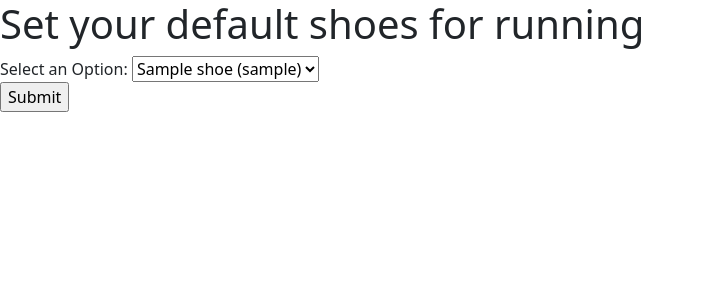
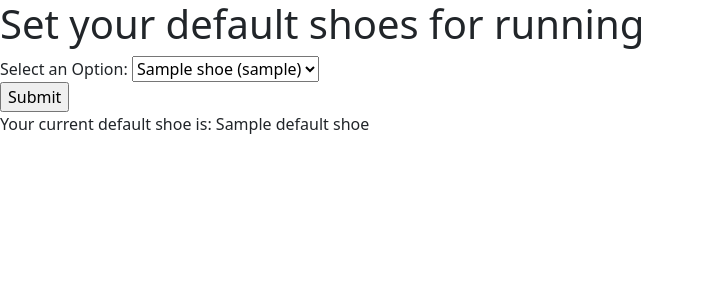
Before and after one commit to charlotte-bourg/strava-projects, a Flask app: template templates/set_default_gear.html in a window 1280 px wide. Shown: the top 300 px of the page, without its empty margins (0-704 px from the left). Run offline with Flask 3, Linux system fonts and the light colour scheme; tables that the repository leaves empty hold one stand-in row (values such as "Sample post"); the template is opened without the code that fills it: values that come from a table or form of the project are taken from there, most other values are stand-ins (such as "Sample title", 1, 10 or a date in 2020).

Commit message:
email formatting and task tweaks

```diff
--- a/server.py
+++ b/server.py
@@ -193,10 +193,13 @@ def webhook():
         data = request.get_json()
         user = crud.get_user_by_strava_id(data['owner_id'])
         access_token_code = retrieve_valid_access_code(user.id)
-        user_default_shoe_strava_id = crud.get_user_default_shoe(user.id).strava_gear_id
+        user_default_shoe = crud.get_user_default_shoe(user.id)
+        user_default_shoe_strava_id = user_default_shoe.strava_gear_id
+        user_default_shoe_name = user_default_shoe.name
+
 
         # process event asynchronously with celery task
-        process_new_event.delay(data, user.email, user_default_shoe_strava_id, access_token_code)
+        process_new_event.delay(data, user.email, user_default_shoe_strava_id, user_default_shoe_name, access_token_code)
 
         # acknowledge new event with status code 200 (required within 2 seconds)
         return jsonify({"status": "success"})
@@ -291,8 +294,8 @@ def retrieve_gear():
             active_shoes.append(shoe_obj)
     db.session.add_all(shoe_objects)
     db.session.commit()
-
-    return render_template('set_default_gear.html', shoes = active_shoes)
+    default_shoe = crud.get_user_default_shoe(user.id)
+    return render_template('set_default_gear.html', default_shoe = default_shoe, shoes = active_shoes)
 
 @app.route('/set-default-run-gear', methods=['POST'])
 @login_required
@@ -302,18 +305,18 @@ def set_default_run_shoes():
     previous_default_shoe = crud.get_user_default_shoe(user.id)
     new_default_shoe_id = int(request.form['dropdown'])
     if previous_default_shoe and previous_default_shoe.id == new_default_shoe_id:
-        return "that was already your default"
+        return redirect('/retrieve-gear')
     else:
         if previous_default_shoe:
             previous_default_shoe.run_default = False
         shoe_obj = crud.get_shoe_by_id(new_default_shoe_id)
         shoe_obj.run_default = True
         db.session.commit()
-    return "you're all set up!"
+    return redirect('/retrieve-gear')
 
 # process new activity routes
 @celery.task
-def process_new_event(data, user_email, user_default_shoe_strava_id, access_token_code):
+def process_new_event(data, user_email, user_default_shoe_strava_id, user_default_shoe_name, access_token_code):
     """Process new event from Strava webhook."""
     # ignore events that don't represent creation of a new activity
     if data['object_type'] != 'activity' or data['aspect_type'] != 'create':
@@ -339,14 +342,14 @@ def process_new_event(data, user_email, user_default_shoe_strava_id, access_toke
         sport_type_user_friendly = USER_FRIENDLY_SPORT_NAMES[sport_type]
         activity_date = datetime.strptime(activity_details_data['start_date_local'], '%Y-%m-%dT%H:%M:%SZ')
         activity_date_friendly = activity_date.strftime('%m/%d')
-        send_email(user_email, sport_type_user_friendly, activity_date_friendly)
+        send_email(user_email, sport_type_user_friendly, user_default_shoe_name, activity_date_friendly)
 
-def send_email(recipient_address, sport_type, activity_date):
+def send_email(recipient_address, sport_type, user_default_shoe_name, activity_date):
     """Send email notification."""
     # build message
     msg = Message(f'Check your gear on your {sport_type} on {activity_date}', sender = 'stravagearupdater@gmail.com', recipients = [recipient_address])
     msg.html = f"Hello athlete!<br> \
-        You logged a {sport_type} on {activity_date} using your default gear. <br> \
+        You logged a {sport_type} on {activity_date} using your default gear ({user_default_shoe_name}). <br> \
         If that's the gear you used, you can ignore this message! \
         Otherwise, this is your reminder to update your gear."
 
--- a/templates/set_default_gear.html
+++ b/templates/set_default_gear.html
@@ -14,4 +14,10 @@
     <input type="submit" value="Submit">
 </form>
 
+{% if default_shoe %}
+Your current default shoe is: {{ default_shoe.name }}
+{% else %}
+You don't have a current default shoe set.
+{% endif %}
+
 {% endblock %}
```
